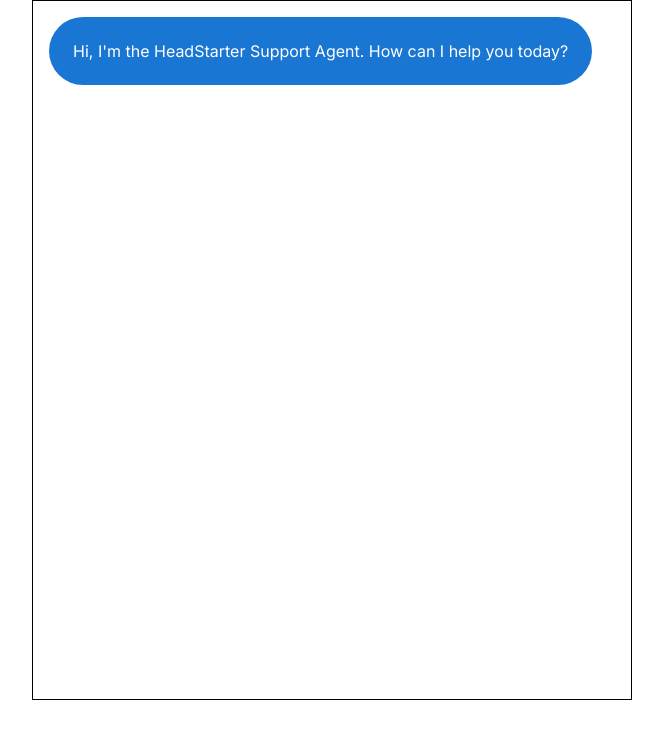
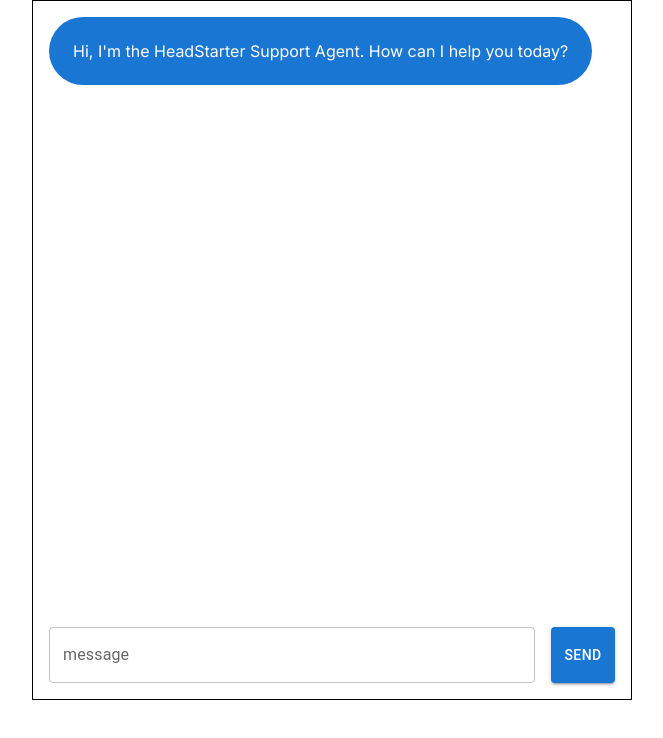
Before and after one commit to jacintogomez/AI-Customer-Support-ChatBot, a Next.js app: page / in a window 1280 px wide. Shown: the top 738 px of the page, without its empty margins (308-971 px from the left). Built offline with nearby package versions, Linux system fonts and the light colour scheme.

Commit message:
Back and forth messages

```diff
--- a/app/page.js
+++ b/app/page.js
@@ -1,5 +1,5 @@
 'use client';
-import {Box,Stack} from '@mui/material';
+import {Box, Button, Stack, TextField} from '@mui/material';
 import {useState} from 'react';
 
 export default function Home() {
@@ -7,7 +7,44 @@
     role: 'assistant',
     content: `Hi, I'm the HeadStarter Support Agent. How can I help you today?`,
   }]);
+
   const [message,setmessage]=useState('');
+
+  const sendmessage=async ()=>{
+    setmessage('');
+    setmessages((messages)=>[
+        ...messages,
+        {role:'user',content:message},
+        {role:'assistant',content:''},
+    ]);
+    const response=fetch('/api',{
+      method:'POST',
+      headers: {
+        'Content-Type':'application/json',
+      },
+      body: JSON.stringify([...messages,{role:'user',content:message}]),
+    }).then(async (res)=>{
+      const reader=res.body.getReader();
+      const decoder=new TextDecoder();
+      let result='';
+      return reader.read().then(function processText({done,value}){
+        if(done){return result;}
+        const text=decoder.decode(value||new Int8Array(),{stream:true});
+        setmessages((messages)=>{
+          let lastmsg=messages[messages.length-1];
+          let othermsgs=messages.slice(0,messages.length-1);
+          return[
+            ...othermsgs,
+            {
+              ...lastmsg,
+              content: lastmsg.content+text,
+            },
+          ]
+        });
+        return reader.read().then(processText);
+      });
+    });
+  }
 
   return <Box width='100vw' height='100bh' display='flex' flexDirection='column' justifyContent='center' alignItems='center'>
     <Stack direction='column' width='600px' height='700px' border='1px solid black' p={2} spacing={2}>
@@ -20,6 +57,10 @@
             </Box>
         ))}
       </Stack>
+      <Stack direction='row' spacing={2}>
+        <TextField label='message' fullWidth value={message} onChange={(e)=>setmessage(e.target.value)}></TextField>
+        <Button variant='contained' onClick={sendmessage}>Send</Button>
+      </Stack>
     </Stack>
   </Box>
 }
```
